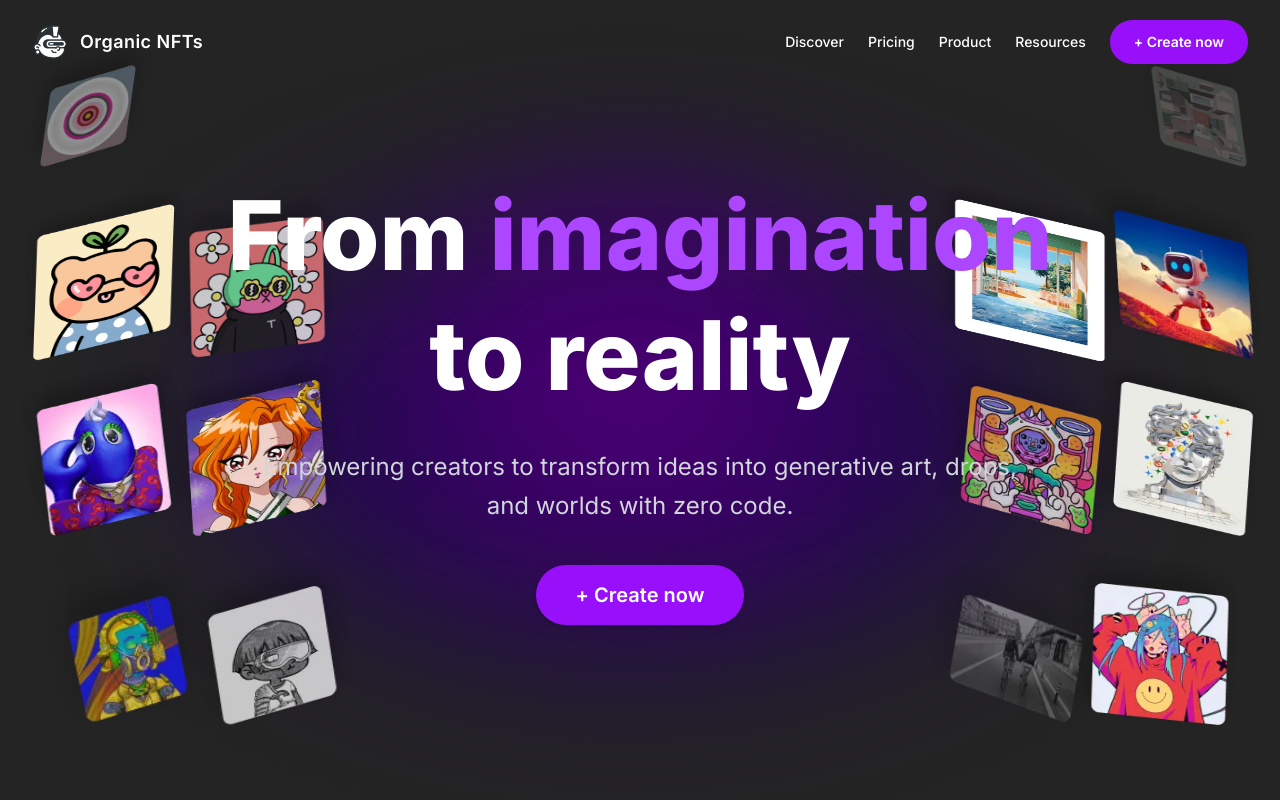
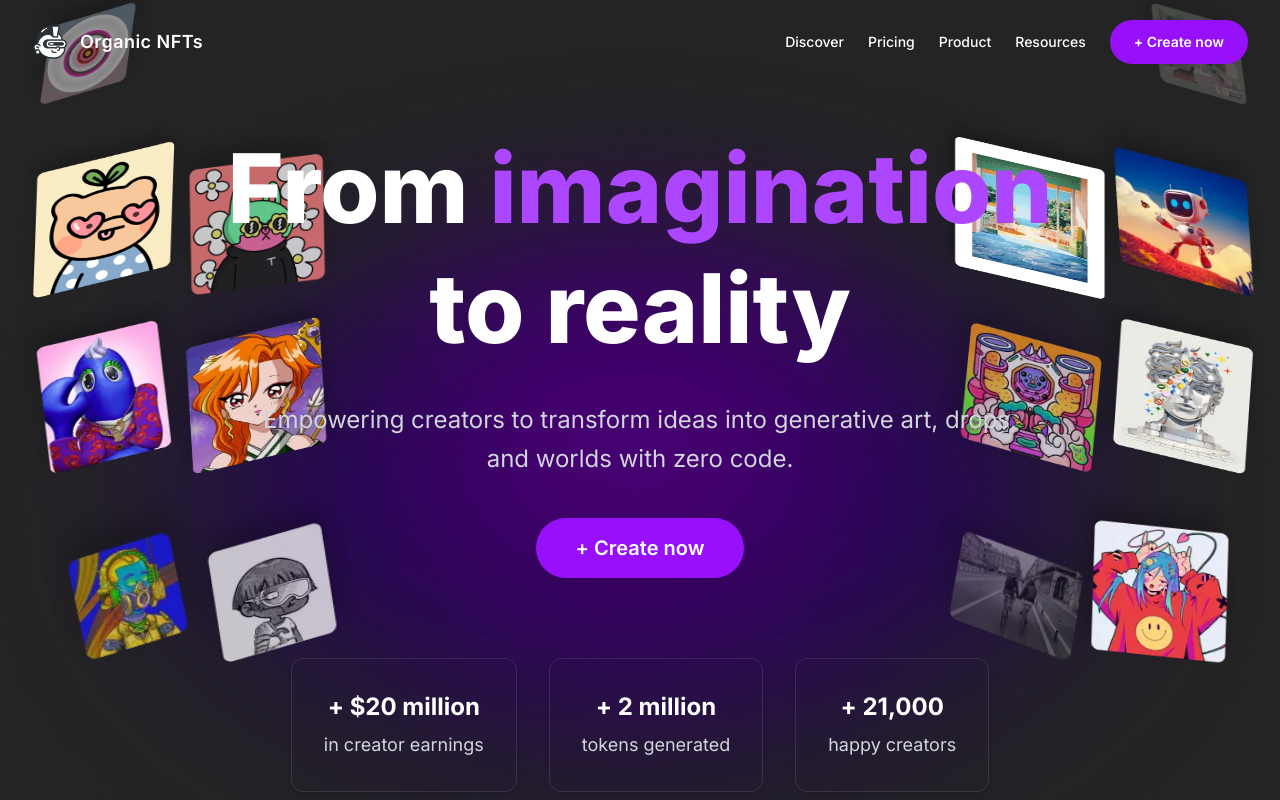
Before and after one commit to rohit-lagom/organic-nft, a Next.js app: page / in a window 1280 px wide. Shown: the top 800 px of the page. Built offline with nearby package versions, Linux system fonts and the light colour scheme.

Commit message:
fix (Hero): xix responsivenss of large and smalld evices

```diff
--- a/package.json
+++ b/package.json
@@ -10,6 +10,7 @@
   },
   "dependencies": {
     "@next/font": "^14.2.15",
+    "framer-motion": "^12.23.0",
     "lucide-react": "^0.525.0",
     "next": "15.3.5",
     "react": "^19.0.0",
--- a/src/components/hero/hero.jsx
+++ b/src/components/hero/hero.jsx
@@ -1,6 +1,8 @@
 'use client';
 
 import Image from 'next/image';
+import { motion, useScroll, useTransform } from 'framer-motion';
+import { useRef } from 'react';
 import HeroBg from '@/assets/images/HeroBg.png';
 
 import left1 from '@/assets/images/left/left1.webp';
@@ -21,21 +23,34 @@ import right7 from '@/assets/images/right/right7.webp';
 
 const leftImages = [left1, left2, left3, left4, left5, left6, left7];
 const rightImages = [right1, right2, right3, right4, right5, right6, right7];
+const stats = [
+  { value: '+ $20 million', label: 'in creator earnings' },
+  { value: '+ 2 million', label: 'tokens generated' },
+  { value: '+ 21,000', label: 'happy creators' },
+];
 
 export function Hero() {
+  const ref = useRef(null);
+  const { scrollYProgress } = useScroll({ target: ref, offset: ['start end', 'end start'] });
+  const y = useTransform(scrollYProgress, [0, 1], [0, -80]); // subtle parallax
+
   return (
-    <section className="relative min-h-screen flex items-center justify-center bg-[#242424] text-white overflow-hidden px-4 sm:px-6 md:px-8 py-16 sm:py-24 lg:py-32">
+    <section
+      ref={ref}
+      className="relative min-h-screen flex items-center justify-center bg-[#242424] text-white overflow-hidden px-4 sm:px-6 md:px-8 py-16 sm:py-24 lg:py-32"
+    >
       <Image src={HeroBg} alt="Hero Background" fill className="object-cover z-0" priority />
 
-      {/* Left Images */}
+      {/* Floating Images with animation from bottom to top + parallax */}
       {leftImages.map((img, idx) => (
-        <Image
-          key={idx}
-          src={img}
-          alt={`Left ${idx + 1}`}
-          className={`absolute hidden md:block z-10
-            ${
-              idx === 0
+        <motion.div
+          key={`left-${idx}`}
+          initial={{ opacity: 0, y: 80 }} // start from below
+          animate={{ opacity: 1, y: 0 }}
+          transition={{ duration: 1, delay: idx * 0.1 }}
+          style={{ y }}
+          className={`absolute hidden md:block z-10 ${
+  idx === 0
                 ? 'top-8 left-4 w-20 h-20 lg:w-36 lg:h-36'
                 : idx === 1
                 ? 'top-44 left-2 w-24 h-24 lg:w-48 lg:h-48'
@@ -48,19 +63,21 @@ export function Hero() {
                 : idx === 5
                 ? 'top-[34rem] left-8 w-24 h-24 lg:w-48 lg:h-48'
                 : 'top-[34rem] left-44 w-24 h-24 lg:w-48 lg:h-48'
-            }`}
-        />
+          }`}
+        >
+          <Image src={img} alt={`Left ${idx + 1}`} className="w-full h-full" />
+        </motion.div>
       ))}
 
-      {/* Right Images */}
       {rightImages.map((img, idx) => (
-        <Image
-          key={idx}
-          src={img}
-          alt={`Right ${idx + 1}`}
-          className={`absolute hidden md:block z-10
-            ${
-              idx === 0
+        <motion.div
+          key={`right-${idx}`}
+          initial={{ opacity: 0, y: 80 }}
+          animate={{ opacity: 1, y: 0 }}
+          transition={{ duration: 1, delay: idx * 0.1 }}
+          style={{ y }}
+          className={`absolute hidden md:block z-10 ${
+       idx === 0
                 ? 'top-8 right-4 w-20 h-20 lg:w-36 lg:h-36'
                 : idx === 1
                 ? 'top-44 right-2 w-24 h-24 lg:w-48 lg:h-48'
@@ -73,11 +90,13 @@ export function Hero() {
                 : idx === 5
                 ? 'top-[34rem] right-8 w-24 h-24 lg:w-48 lg:h-48'
                 : 'top-[34rem] right-44 w-24 h-24 lg:w-48 lg:h-48'
-            }`}
-        />
+          }`}
+        >
+          <Image src={img} alt={`Right ${idx + 1}`} className="w-full h-full" />
+        </motion.div>
       ))}
 
-      {/* Hero Text */}
+      {/* Hero Text (no animation) */}
       <div className="text-center z-20 relative max-w-5xl mx-auto">
         <h1 className="text-4xl sm:text-5xl md:text-6xl lg:text-8xl font-extrabold leading-tight">
           From <span className="text-purple-500">imagination</span>
@@ -93,6 +112,22 @@ export function Hero() {
         <button className="mt-8 sm:mt-10 px-8 sm:px-10 py-3 sm:py-4 bg-purple-600 hover:bg-purple-700 text-white text-base sm:text-lg md:text-xl font-semibold rounded-full shadow-md transition">
           + Create now
         </button>
+
+          <div className="mt-16 sm:mt-20 flex flex-col md:flex-row justify-center gap-6 md:gap-8">
+          {stats.map((stat, idx) => (
+            <div
+              key={idx}
+              className="border border-white/10 backdrop-blur-lg rounded-xl px-5 sm:px-6 md:px-8 py-5 sm:py-6 md:py-8 shadow-md"
+            >
+              <p className="text-lg sm:text-xl md:text-2xl font-bold">
+                {stat.value}
+              </p>
+              <p className="text-gray-300 text-sm sm:text-base md:text-lg mt-2">
+                {stat.label}
+              </p>
+            </div>
+          ))}
+        </div>
       </div>
     </section>
   );
```
Also changed, not shown: 1 other file (tests, documents, lock files or other folders).
